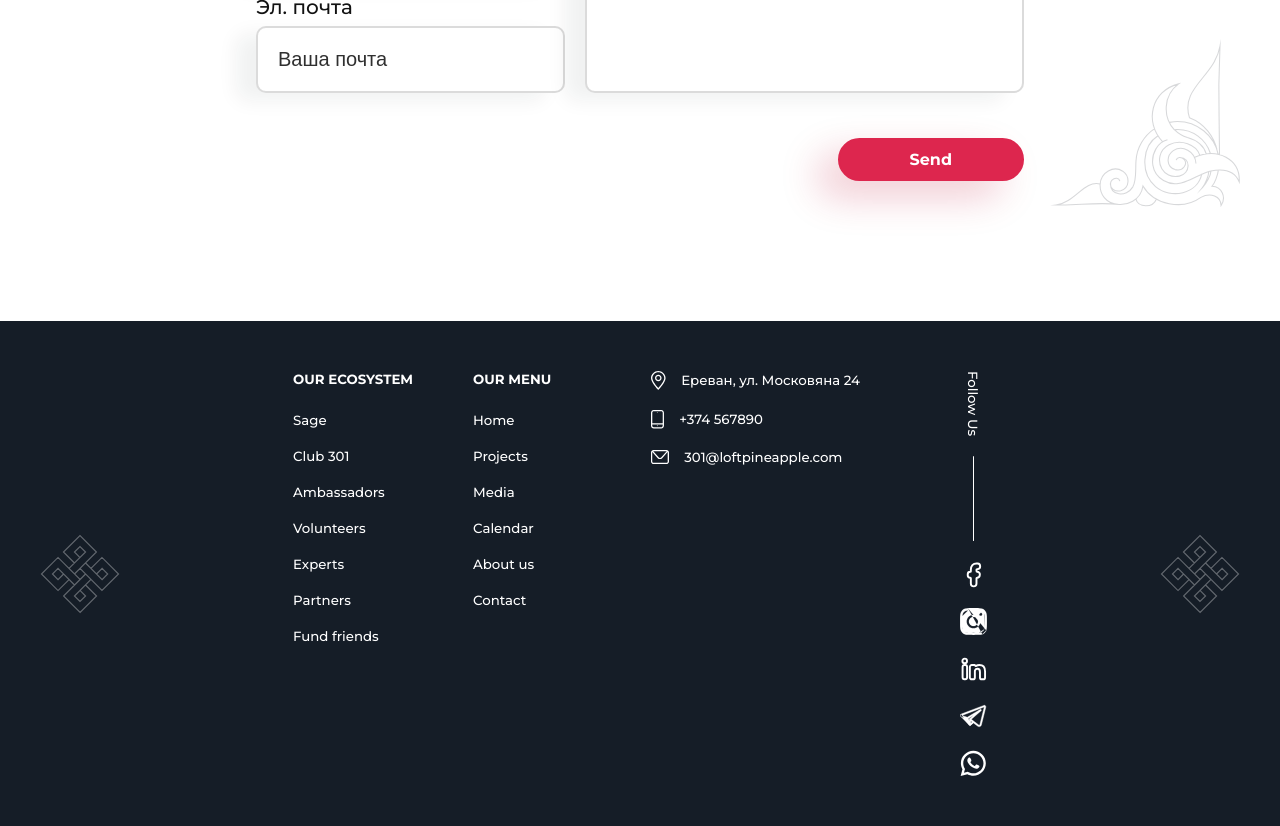
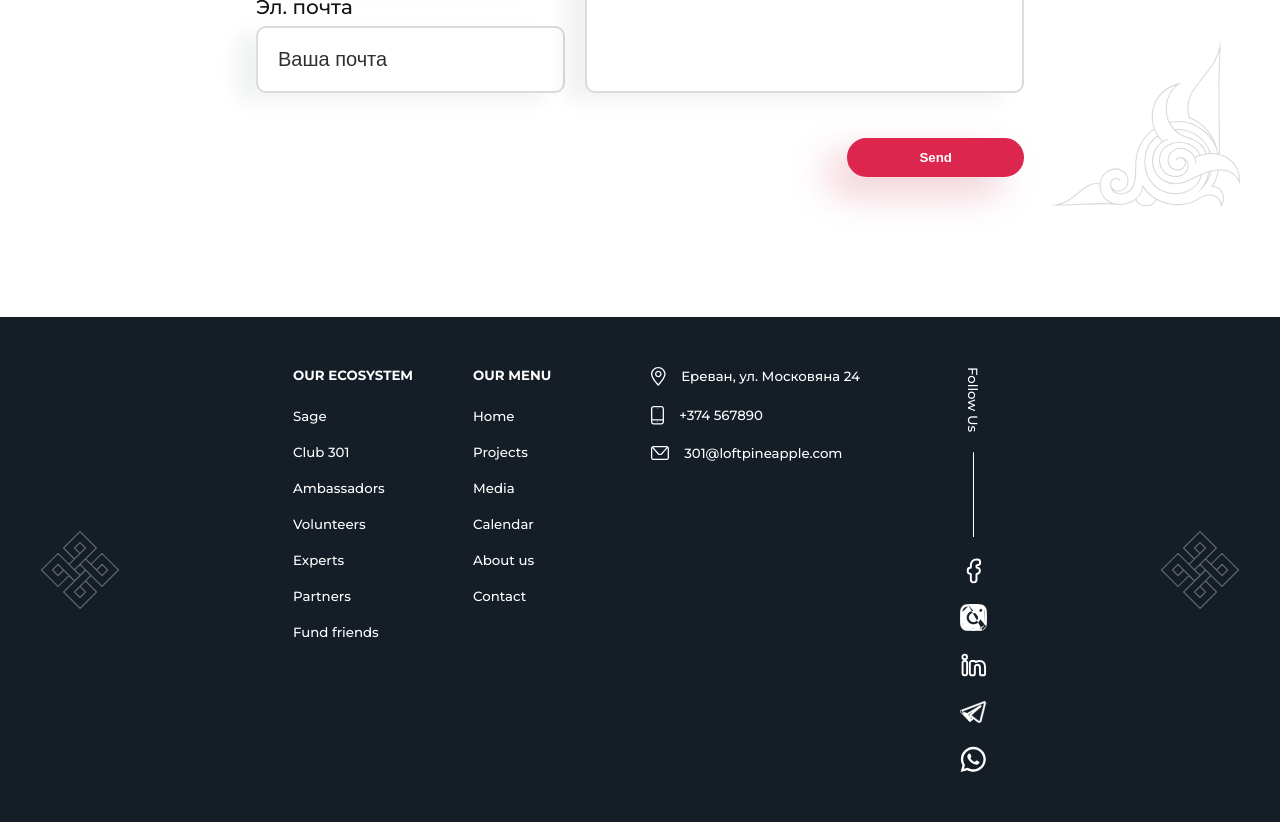
Before and after one commit to tamsargsyan/301-a, a React (Create React App) app: page / in a window 1280 px wide. Shown: the part 7560-8386 px from the top of the page. Built offline with nearby package versions, Linux system fonts and the light colour scheme.

Commit message:
add key for reusable btn

```diff
--- a/src/components/Button/index.tsx
+++ b/src/components/Button/index.tsx
@@ -4,10 +4,13 @@ interface ButtonProps {
   text: string;
   style?: Object;
   active?: boolean;
+  link: boolean;
 }
 
-const Button: React.FC<ButtonProps> = ({ text, style, active }) => {
+const Button: React.FC<ButtonProps> = ({ text, style, active, link }) => {
   return (
+    <>
+      {link ? (
         <a
           onClick={e => e.preventDefault()}
           href='/'
@@ -15,6 +18,15 @@ const Button: React.FC<ButtonProps> = ({ text, style, active }) => {
           style={style}>
           {text}
         </a>
+      ) : (
+        <button
+          onClick={e => e.preventDefault()}
+          className={`${active && "activeBtn"} btn`}
+          style={style}>
+          {text}
+        </button>
+      )}
+    </>
   );
 };
 
--- a/src/components/Header/index.tsx
+++ b/src/components/Header/index.tsx
@@ -63,6 +63,7 @@ const Header: React.FC<HeaderProps> = ({
                 key={index}
                 text={btnText}
                 style={btnStyles && btnStyles[index]}
+                link={true}
               />
             ))}
           </div>
--- a/src/components/Navbar/index.tsx
+++ b/src/components/Navbar/index.tsx
@@ -115,7 +115,7 @@ const Navbar = () => {
         </div>
         <div className='lang'>ENG</div>
       </div>
-      <Button text='Sign In' />
+      <Button text='Sign In' link={true} />
     </div>
   );
 };
--- a/src/pages/About/index.tsx
+++ b/src/pages/About/index.tsx
@@ -93,6 +93,7 @@ const About = () => {
                 active={info.id === activeItem.id}
                 text={info.name}
                 style={btnStyle}
+                link={true}
               />
             </div>
           ))}
--- a/src/pages/Contact/index.tsx
+++ b/src/pages/Contact/index.tsx
@@ -100,6 +100,7 @@ const Contact = () => {
               boxShadow: "-21px 16px 38px 0px rgba(191, 9, 48, 0.21)",
               color: "#fff",
             }}
+            link={false}
           />
         </div>
       </form>
--- a/src/pages/News/index.tsx
+++ b/src/pages/News/index.tsx
@@ -106,6 +106,7 @@ const News = () => {
             margin: windowSize.width < 975 ? 0 : "50px 0",
             padding: "15px 30px",
           }}
+          link={true}
         />
       </div>
     </Background>
--- a/src/pages/Projects/index.tsx
+++ b/src/pages/Projects/index.tsx
@@ -143,6 +143,7 @@ const Projects = () => {
               boxShadow: "-21px 16px 38px 0px rgba(191, 9, 48, 0.21)",
               color: "#fff",
             }}
+            link={true}
           />
         </div>
       </div>
```
Also changed, not shown: src/assets/patterns/bg-gray.svg (added). Lines whose indentation alone changed are shown as unchanged.
